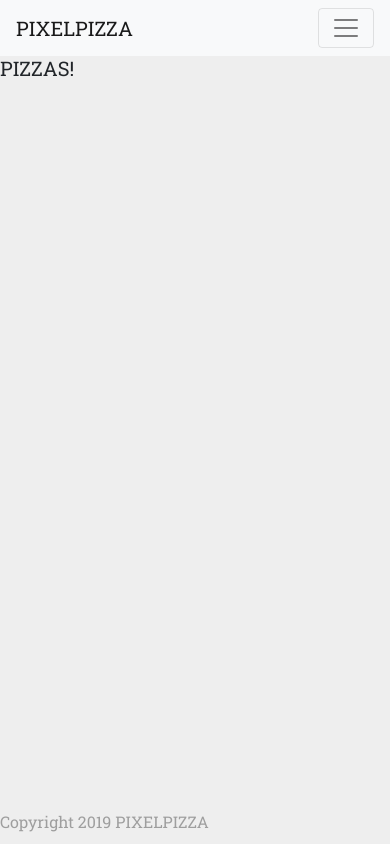
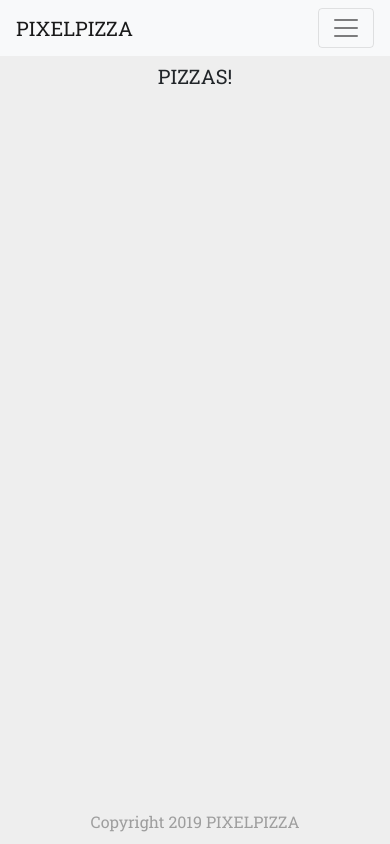
Before and after one commit to AdamsChristopher/phpizza, a PHP site: page / in a window 390 px wide. Run offline with PHP 8.4, Linux system fonts and the light colour scheme; data that the repository does not hold is empty.

Commit message:
Formatted home page for Boostrap

```diff
--- a/index.php
+++ b/index.php
@@ -13,32 +13,35 @@
 <html lang="en">
   <?php include('templates/header.php'); ?>
   <main>
-    <h5 class="center grey-text">PIZZAS!</h5>
     <section class="container">
+      <h5 class="text-center m-2">PIZZAS!</h5>
       <div class="row">
         <?php foreach ($pizzas as $pizza) { ?>
-            <div class="col s12 md3 l4">
+            <div class="col-12 col-md-3 col-lg-4">
               <div class="card">
                   <i
                     id="pizza-picture"
                     class="fas fa-pizza-slice fa-10x"
                   >
                   </i>
-                <div class="card-content center">
+                <div class="card-content text-center">
                   <h5 id="pizza-title"><?php echo htmlspecialchars(strtoupper($pizza['title'])) ?></h5>
                   <h6 id="ingredients-title">Ingredients:</h6>
-                  <div>
-                    <ul id="ingredients-list">
+                  <div class="text-center">
+                    <ul
+                      id="ingredients-list"
+                      class="px-0"
+                    >
                       <?php foreach (explode(',', $pizza['ingredients']) as $ingredient) { ?>
                         <li><?php echo htmlspecialchars(ucwords($ingredient)) ?></li>
                       <?php } ?>
                     </ul>
                   </div>
                 </div>
-                <div class="card-action center-align">
+                <div class="card-action mx-auto">
                   <a
                   href="info.php?id=<?php echo $pizza['id']; ?>"
-                  class="btn brand z-depth-0"
+                  class="btn brand"
                   >
                     More info
                   </a>
--- a/styles.css
+++ b/styles.css
@@ -74,6 +74,7 @@ main {
 
 #ingredients-list {
   margin-top: 10px;
+  list-style-type: none;
 }
 
 #pizza-details {
--- a/templates/footer.php
+++ b/templates/footer.php
@@ -1,5 +1,5 @@
   <footer class="page-footer">
-    <div class="center">Copyright 2019 PIXELPIZZA</div>
+    <div class="text-center">Copyright 2019 PIXELPIZZA</div>
   </footer>
   <script
     src="https://code.jquery.com/jquery-3.3.1.slim.min.js"
```
